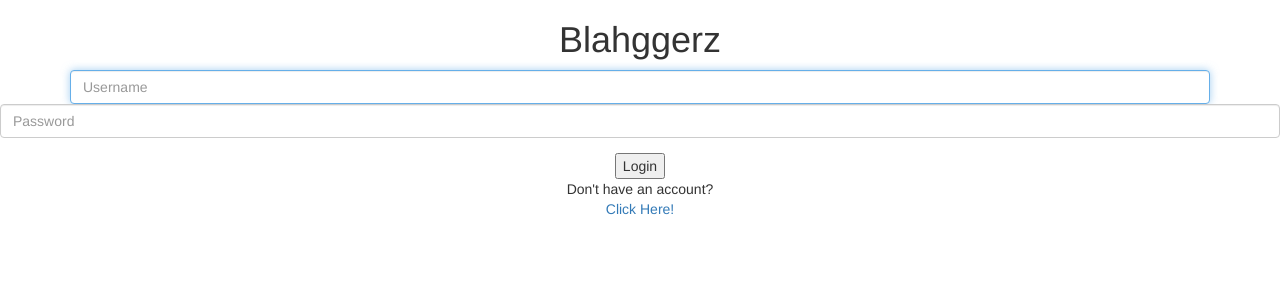
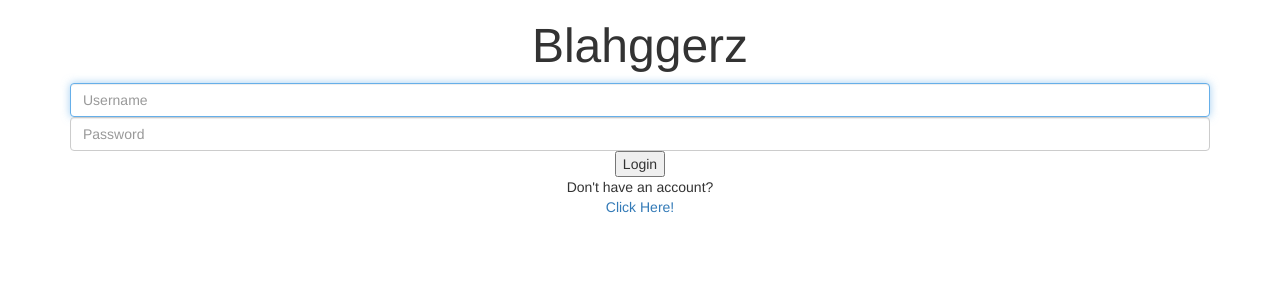
Before and after one commit to hfilosa/blahggerz, a Flask app: page / in a window 1280 px wide. Shown: the top 300 px of the page. Run offline with Flask 2, Linux system fonts and the light colour scheme; parts of the project's set-up code (start-up, migrations or seed data) failed here and were passed over; some libraries are stand-ins or nearby versions.

Commit message:
more bootstrap

```diff
--- a/templates/index.html
+++ b/templates/index.html
@@ -27,7 +27,7 @@ body {
 </head>
 
 <body>
-  <h1>Blahggerz</h1>
+  <h1><font size="+10">Blahggerz</font></h1>
   <p>
 <form method="post">
   <div class="container">
@@ -35,7 +35,7 @@ body {
       <label for="username" class="sr-only">Username:</label>
       <input type="username" name="username" class="form-control" placeholder="Username" required autofocus>
     </div>
-    <div class="form-group">
+    <div class="container">
       <label for "password" class="sr-only">Password:</label>
       <input type="password" name="password" class="form-control" placeholder="Password" required>
     </div
```
